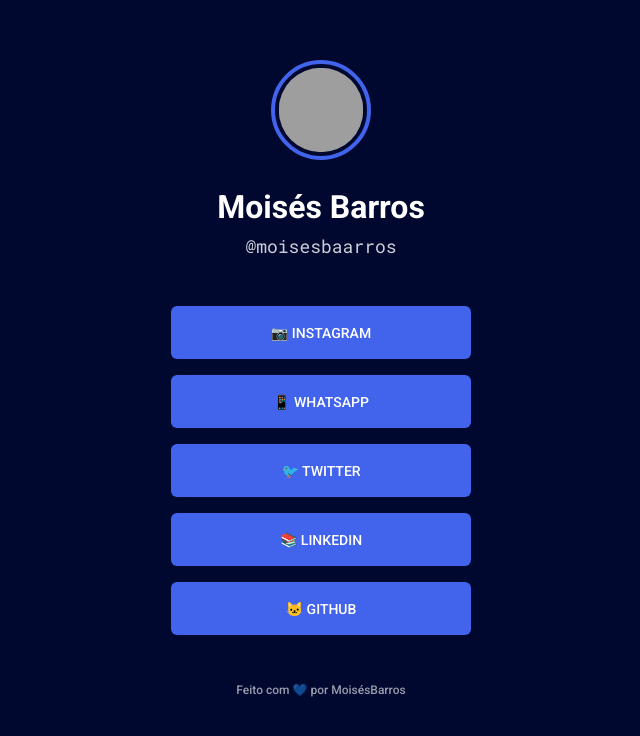
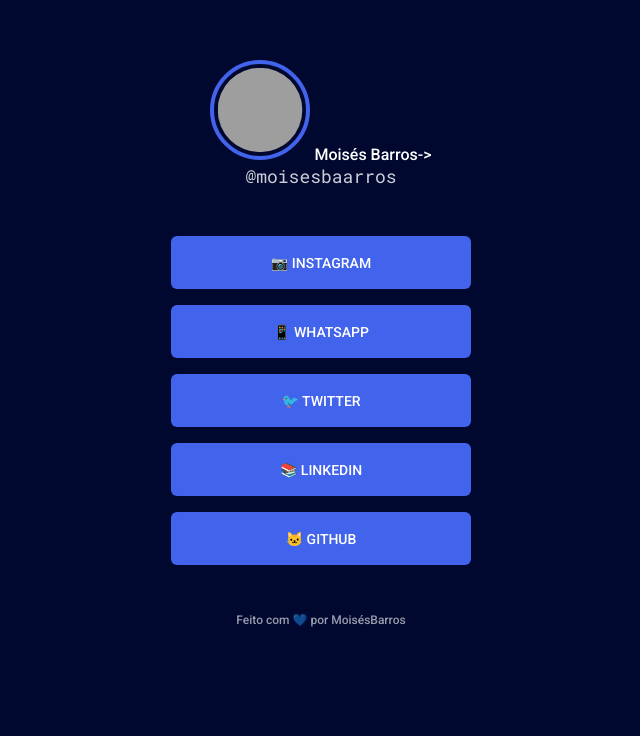
Before and after one commit to mozabarros/maratona-explorer-2, a plain HTML site: page index.html in a window 1280 px wide. Shown: the whole page, without its empty margins (319-959 px from the left). Drawn offline with Linux system fonts and the light colour scheme; grey boxes are pictures that could not be loaded.

Commit message:
Update index.html

```diff
--- a/index.html
+++ b/index.html
@@ -18,7 +18,7 @@
       class="avatar"
       src="https://github.com/mozabarros.png"
       alt="Imagem de Moisés Barros" />
-      <h1>Moisés Barros</h1>
+      <!-<h1>Moisés Barros</h1>->
       <p class="username">@moisesbaarros</p>
 
       <ul>
```
